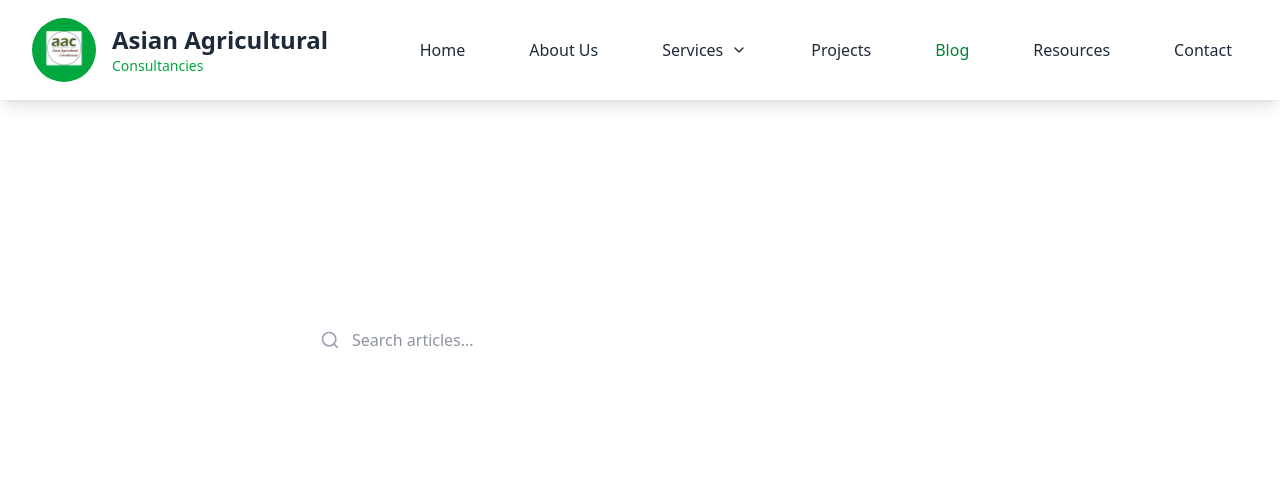
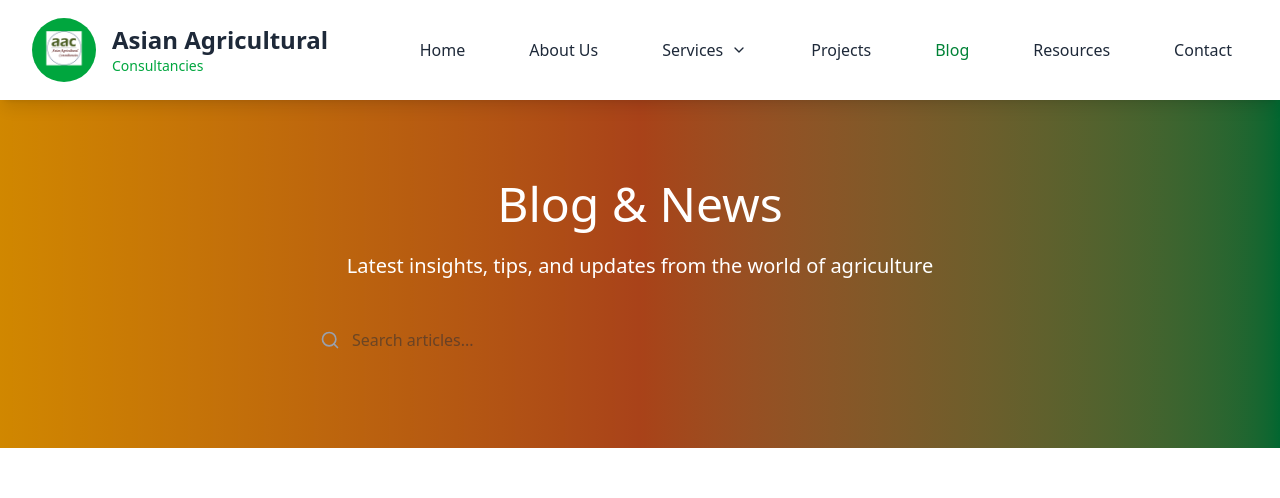
Before and after one commit to kin-lgtm/aac-web, a React (Vite) app: page /blog in a window 1280 px wide. Shown: the top 498 px of the page. Built offline with nearby package versions, Linux system fonts and the light colour scheme.

Commit message:
update beadcumb

```diff
--- a/src/pages/blog.tsx
+++ b/src/pages/blog.tsx
@@ -159,7 +159,7 @@ const Blog = () => {
   return (
     <div>
       {/* Hero Section */}
-      <section className="relative py-20 bg-gradient-to-r from-primary-600 to-primary-800 text-white">
+      <section className="relative py-20 bg-gradient-to-r from-yellow-600 via-orange-800/90 to-green-800 text-white">
         <div className="max-w-7xl mx-auto px-4 sm:px-6 lg:px-8">
           <div className="text-center">
             <h1 className="text-5xl  mb-6">Blog & News</h1>
--- a/src/pages/contact.tsx
+++ b/src/pages/contact.tsx
@@ -52,7 +52,7 @@ const Contact = () => {
   return (
     <div>
       {/* Hero Section */}
-      <section className="relative py-20 bg-gradient-to-r from-primary-600 to-primary-800 text-white">
+      <section className="relative py-20 bg-gradient-to-r from-yellow-600 via-orange-800/90 to-green-800 text-white">
         <div className="max-w-7xl mx-auto px-4 sm:px-6 lg:px-8">
           <div className="text-center">
             <h1 className="text-5xl  mb-6">Contact Us</h1>
--- a/src/pages/projects.tsx
+++ b/src/pages/projects.tsx
@@ -176,7 +176,7 @@ const Projects = () => {
   return (
     <div>
       {/* Hero Section */}
-      <section className="relative py-20 bg-gradient-to-r from-primary-600 to-primary-800 text-white">
+      <section className="relative py-20 bg-gradient-to-r from-yellow-600 via-orange-800/90 to-green-800 text-white">
         <div className="max-w-7xl mx-auto px-4 sm:px-6 lg:px-8">
           <div className="text-center">
             <h1 className="text-5xl  mb-6">Our Projects</h1>
--- a/src/pages/services.tsx
+++ b/src/pages/services.tsx
@@ -127,7 +127,7 @@ const Services = () => {
   return (
     <div>
       {/* Hero Section */}
-      <section className="relative py-20 bg-gradient-to-r from-primary-600 to-primary-800 text-white">
+      <section className="relative py-20 bg-gradient-to-r from-yellow-600 via-orange-800/90 to-green-800 text-white">
         <div className="max-w-7xl mx-auto px-4 sm:px-6 lg:px-8">
           <div className="text-center">
             <h1 className="text-5xl font-bold mb-6">Our Services</h1>
```
